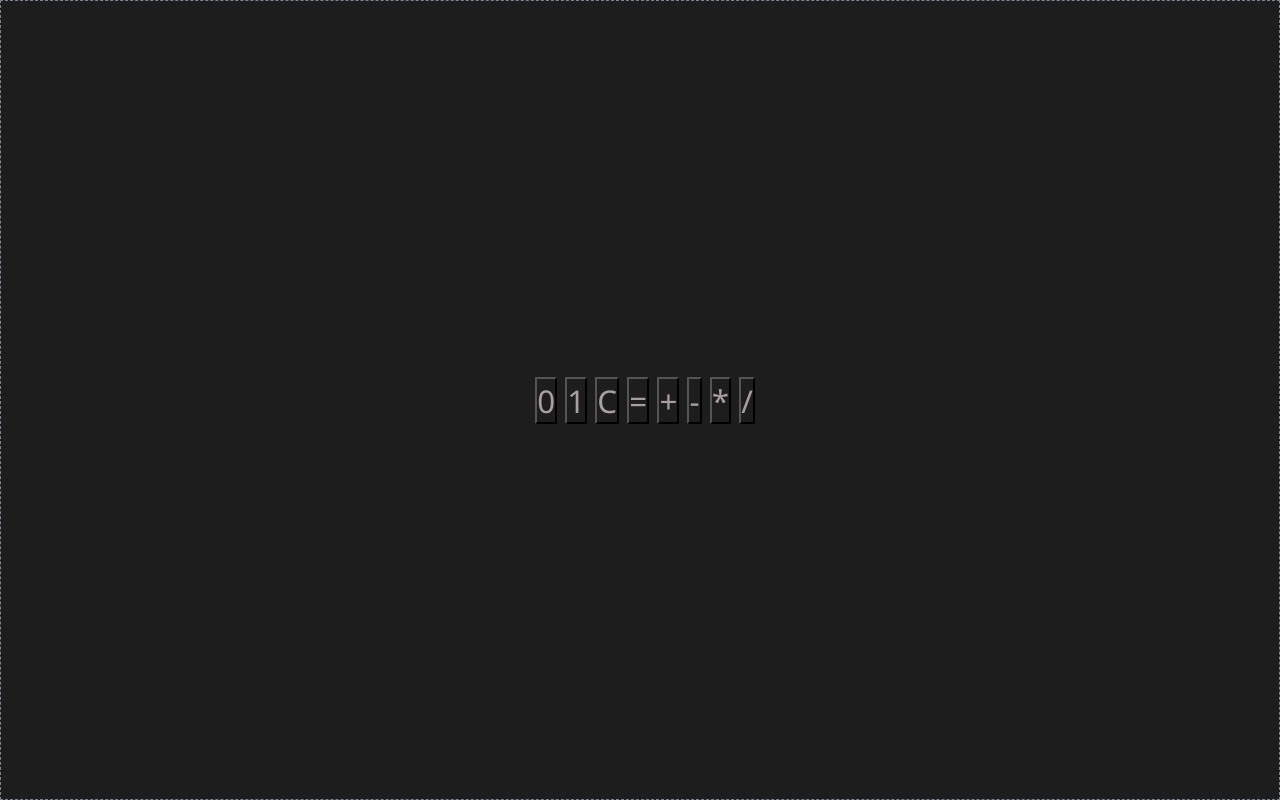
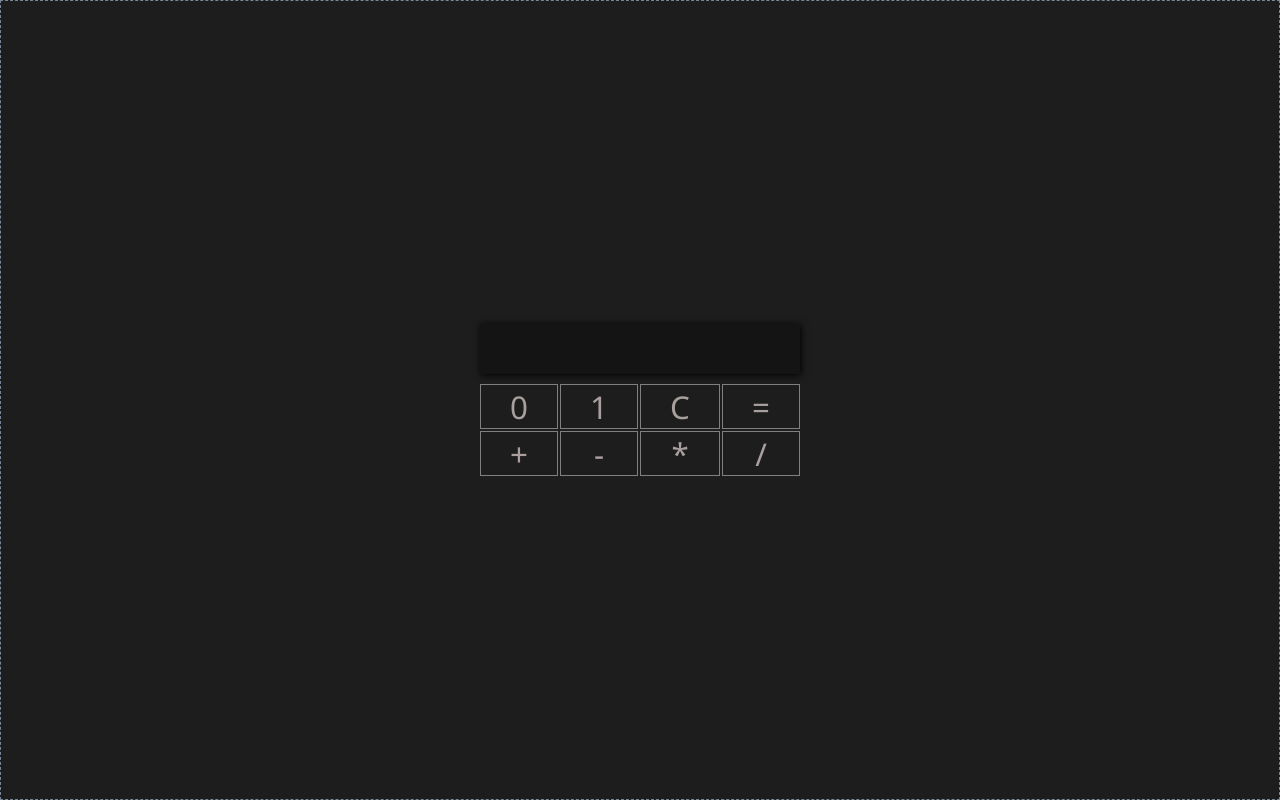
Before and after one commit to fdvmoreira/binary-calculator, a plain HTML site: page index.html in a window 1280 px wide. Drawn offline with Linux system fonts and the light colour scheme.

Commit message:
add class selector for css styling

```diff
--- a/index.html
+++ b/index.html
@@ -7,20 +7,23 @@
     <meta name="viewport" content="width=device-width, initial-scale=1.0">
     <title>Binary Calculator</title>
     <link rel="stylesheet" href="css/binaryCalculator.css">
-    <script src="js/binaryCalculator.js" type="text/javascript" defer> </script>
+    <script src="js/binaryCalculator.js" type="text/javascript" defer>
+    </script>
 </head>
 
 <body>
-    <div id="res"></div>
-    <div id="btns">
-        <button id="btn0">0</button>
-        <button id="btn1">1</button>
-        <button id="btnClr">C</button>
-        <button id="btnEql">=</button>
-        <button id="btnSum">+</button>
-        <button id="btnSub">-</button>
-        <button id="btnMul">*</button>
-        <button id="btnDiv">/</button>
+    <div class="container">
+        <div class="display" id="res"></div>
+        <div class="btns" id="btns">
+            <button class="btn" id="btn0">0</button>
+            <button class="btn" id="btn1">1</button>
+            <button class="btn" id="btnClr">C</button>
+            <button class="btn" id="btnEql">=</button>
+            <button class="btn" id="btnSum">+</button>
+            <button class="btn" id="btnSub">-</button>
+            <button class="btn" id="btnMul">*</button>
+            <button class="btn" id="btnDiv">/</button>
+        </div>
     </div>
 </body>
 
```
